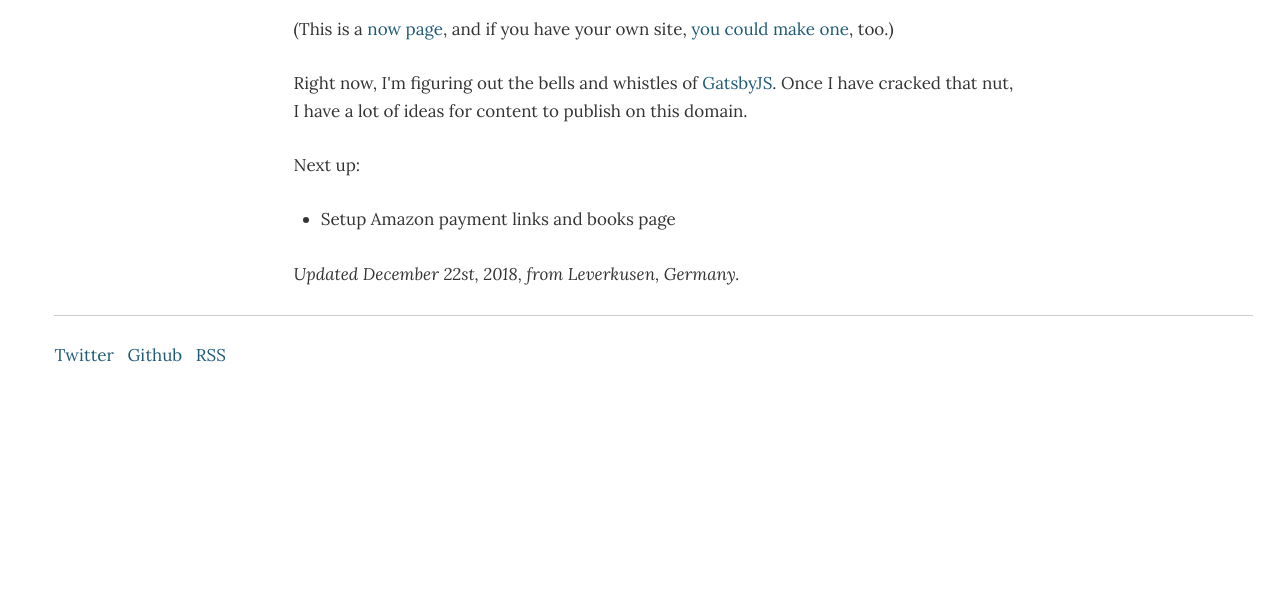
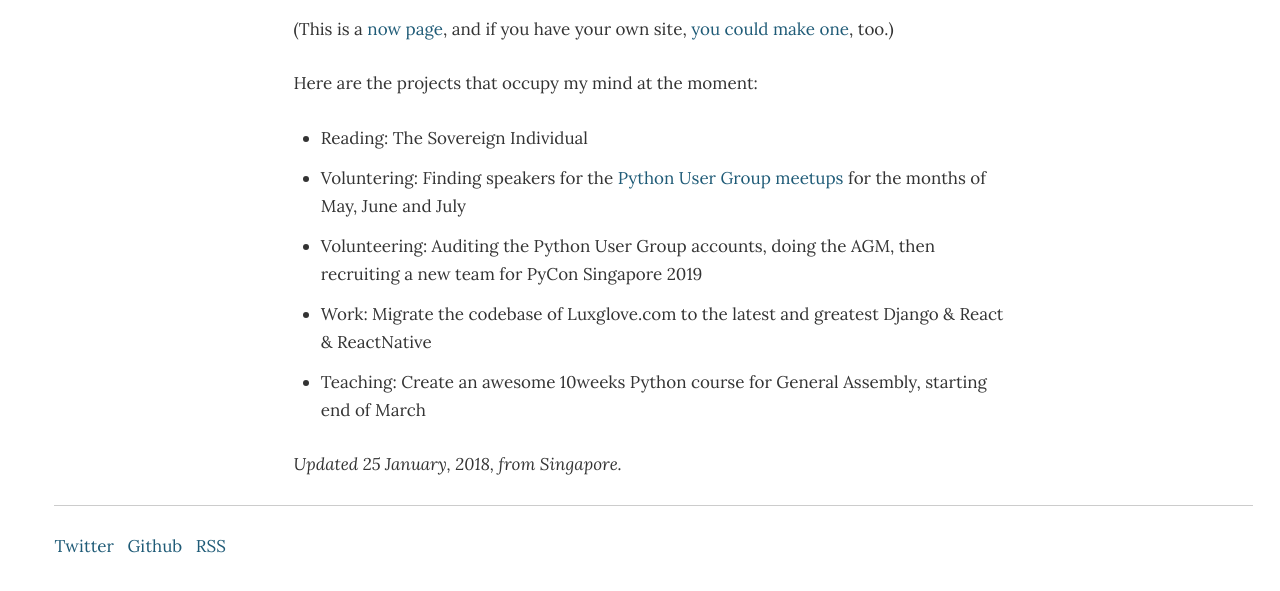
Before and after one commit to mbrochh/mbrochh.io, a Gatsby site: page /now in a window 1280 px wide. Shown: the part 239-830 px from the top of the page. Built offline with nearby package versions, Linux system fonts and the light colour scheme; Gatsby itself is replaced by a stand-in of ours; some packages are replaced by stand-ins of ours.

Commit message:
Updates now.js

```diff
--- a/src/pages/now.js
+++ b/src/pages/now.js
@@ -20,17 +20,17 @@ const NowPage = () => (
       , too.)
     </p>
     <p>
-      Right now, I'm figuring out the bells and whistles of{' '}
-      <OutboundLink href="https://www.gatsbyjs.org/">GatsbyJS</OutboundLink>.
-      Once I have cracked that nut, I have a lot of ideas for content to publish
-      on this domain.
+      Here are the projects that occupy my mind at the moment:
     </p>
-    <p>Next up:</p>
     <ul>
-      <li>Setup Amazon payment links and books page</li>
+      <li>Reading: The Sovereign Individual</li>
+      <li>Voluntering: Finding speakers for the <OutboundLink href="https://www.meetup.com/Singapore-Python-User-Group/">Python User Group meetups</OutboundLink> for the months of May, June and July</li>
+      <li>Volunteering: Auditing the Python User Group accounts, doing the AGM, then recruiting a new team for PyCon Singapore 2019</li>
+      <li>Work: Migrate the codebase of Luxglove.com to the latest and greatest Django & React & ReactNative</li>
+      <li>Teaching: Create an awesome 10weeks Python course for General Assembly, starting end of March</li>
     </ul>
     <p>
-      <i>Updated December 22st, 2018, from Leverkusen, Germany.</i>
+      <i>Updated 25 January, 2018, from Singapore.</i>
     </p>
   </Layout>
 )
```
